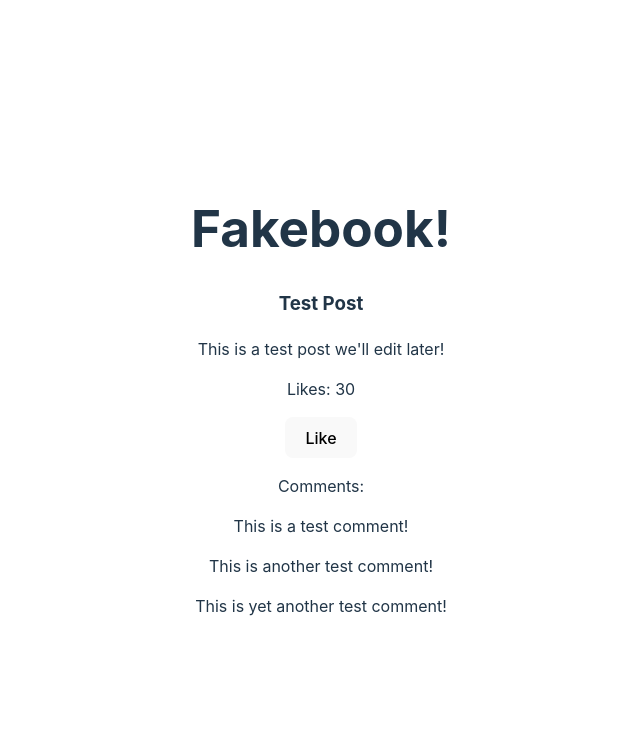
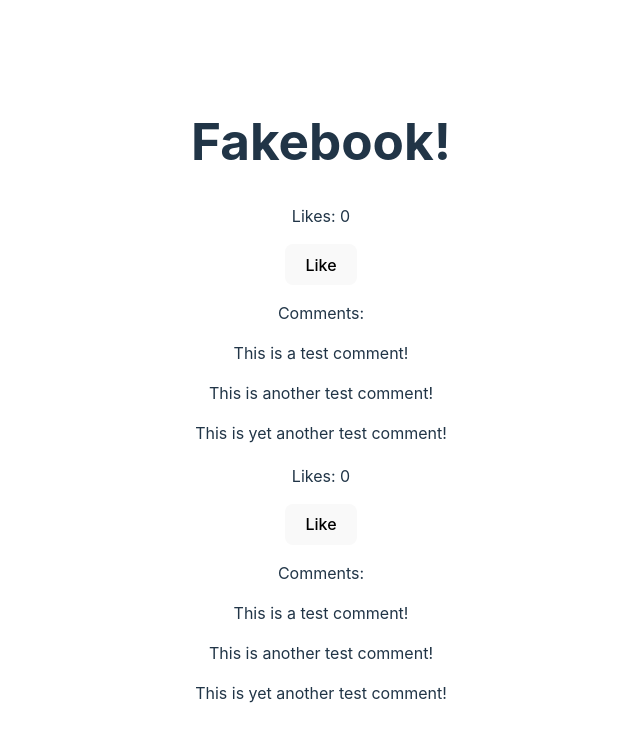
Before and after one commit to Kadri9/social-media-app, a React (Vite) app in the folder social-media-app/: page / in a window 1280 px wide. Shown: the top 742 px of the page, without its empty margins (319-959 px from the left). Built offline with nearby package versions, Linux system fonts and the light colour scheme.

Commit message:
Passed props to Post component

```diff
--- a/social-media-app/src/App.jsx
+++ b/social-media-app/src/App.jsx
@@ -18,6 +18,8 @@
 
         <Post />
 
+        <Post />
+
     </div>
 
   )
--- a/social-media-app/src/components/Post.jsx
+++ b/social-media-app/src/components/Post.jsx
@@ -1,19 +1,18 @@
-import React from 'react';
+import React, { useState } from 'react';
 
 import Comment from './Comment';
 
-function Post(){
+function Post(props){
 
-  let likes = 30;
+  const [likes, setLikes] = useState(0);
 
   function handleLike(){
-    likes = likes + 1;
+    setLikes(likes + 1);
   }
 
   return(
     <div>
-      <h3>Test Post</h3>
-      <p>This is a test post we'll edit later!</p>
+      <h3>{props.content}</h3>
       <p>Likes: {likes}</p>
       <button onClick={handleLike}>Like</button>
       <p>Comments:</p>
```
